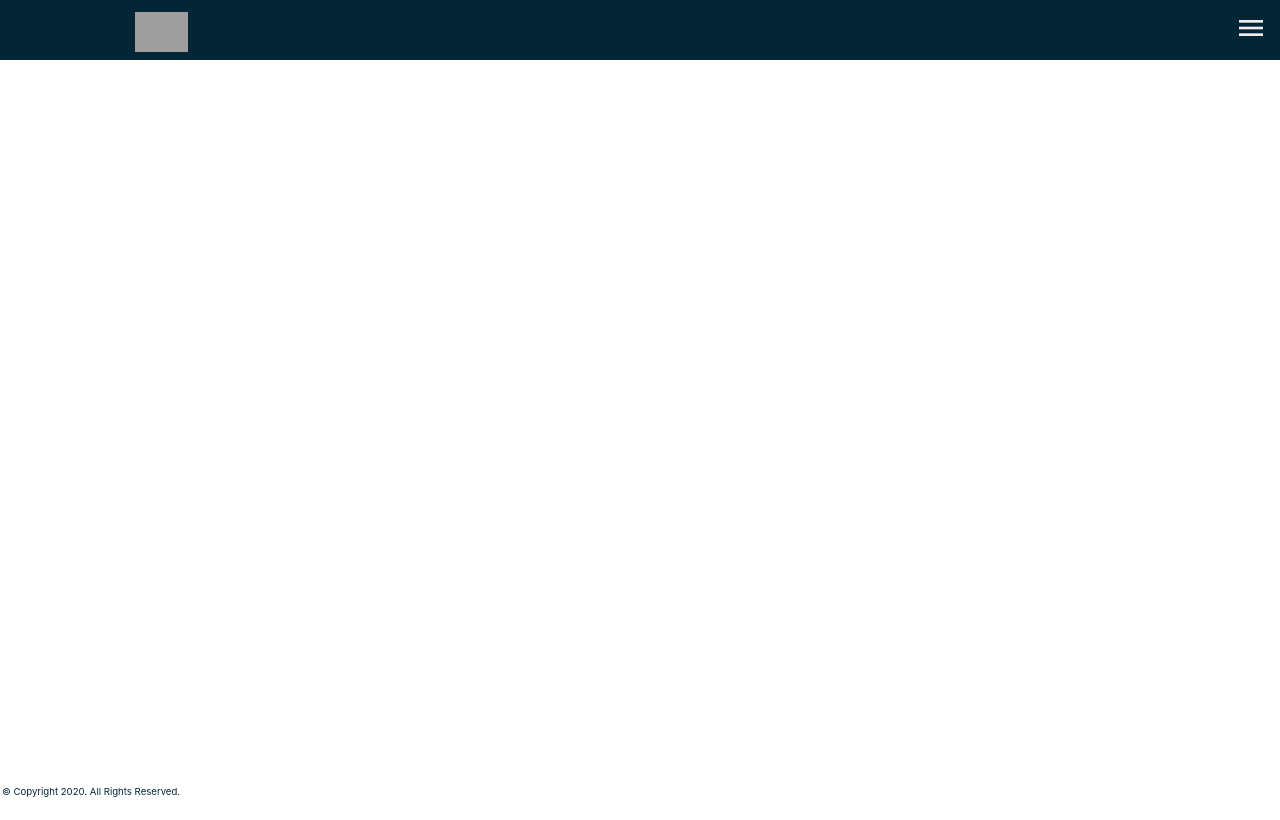
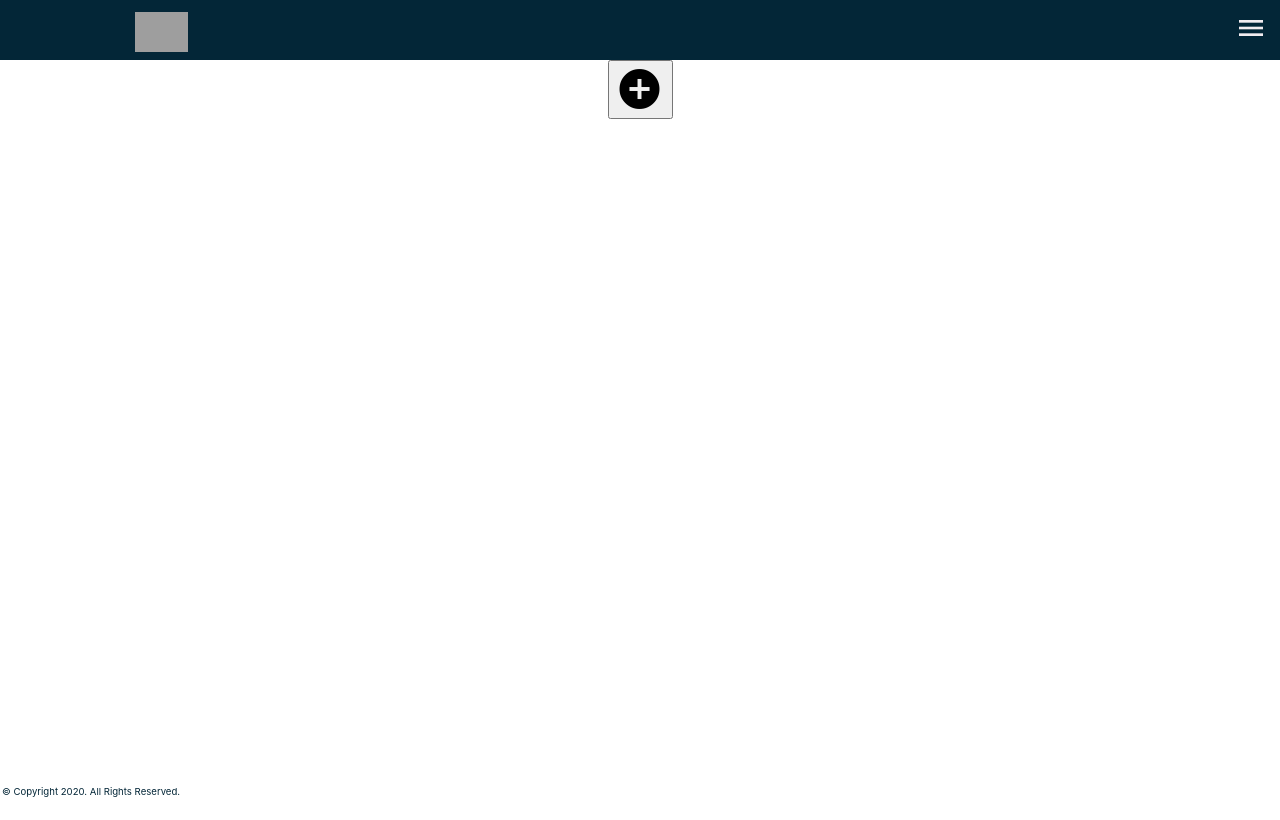
Before and after one commit to tflosse/Serge-React, a React (Create React App) app in the folder serge-client-app/: page /trips/1 in a window 1280 px wide. Built offline with nearby package versions, Linux system fonts and the light colour scheme; no server answers; grey boxes are pictures that could not be loaded.

Commit message:
Added route to trip detials and mapped reservations

```diff
--- a/serge-client-app/src/App.js
+++ b/serge-client-app/src/App.js
@@ -7,6 +7,7 @@ import "./App.css";
 import Landing from "./components/shared/Landing";
 import Home from "./components/auth/Home";
 import Dashboard from "./components/routes/Dashboard";
+import TripDetails from "./components/routes/TripDetails";
 import Layout from "./components/shared/Layout";
 import NewReservation from "./components/routes/NewReservation";
 
@@ -103,6 +104,16 @@ export default function App() {
             />
             <Route
               exact
+              path={"/trips/:id"}
+              render={(props) => (
+                <TripDetails
+                  {...props}
+                  loggedInStatus={currentUser.loggedInStatus}
+                />
+              )}
+            />
+            <Route
+              exact
               path={"/reservations/new"}
               render={(props) => (
                 <NewReservation
--- a/serge-client-app/src/components/routes/Dashboard.js
+++ b/serge-client-app/src/components/routes/Dashboard.js
@@ -46,7 +46,9 @@ export default function Dashboard(props) {
         <div className="Dashboard">
             {tripsToDisplay}
             <div className="New-Trip">
-                <button><span className="material-icons" id="new-trip">add_circle</span></button>
+                <Link to="/reservations/new">
+                    <button><span className="material-icons" id="new-trip">add_circle</span></button>
+                </Link>
             </div>
         </div>
     )
--- /dev/null
+++ b/serge-client-app/src/components/routes/TripDetails.jsx
@@ -0,0 +1,54 @@
+import React, { useState, useEffect } from 'react';
+import { Link } from 'react-router-dom';
+import axios from 'axios';
+
+export default function TripDetails(props) {
+
+
+    const [reservations, setReservations] = useState([]);
+
+    useEffect(() => {
+        console.log("Getting reservations")
+        const getReservations = async () => {
+            await axios
+            .get(`http://localhost:3000/trips/${props.match.params.id}`, { withCredentials: true })
+            .then((response) => {
+                console.log("Reservations - reponse: ", response)
+                setReservations(response.data.reservations)
+            })
+            .catch((error) => {
+                console.log(error);
+            })
+        };
+        getReservations();
+    }, []);
+
+    const reservationsToDipslay = reservations.map(reservation => {
+
+        const getDate = (date) => {
+            let onlyDate = date.split("T")
+            let shortDate = onlyDate[0].split("-")
+            return (`${shortDate[1]}.${shortDate[2]}`)
+        }
+        return (
+            <div className="Reservation-Container" key={reservation.id}>
+                <h3>{reservation.nickname}</h3>
+                <h4>{getDate(reservation.date_and_time)}</h4>
+                <Link to="/trips/:id">
+                    <button className="delete-button">
+                        <span className="material-icons delete-icon">delete</span>
+                    </button>
+                </Link>
+            </div>
+        )
+    });
+
+    return (
+        <div className="Trip-Details">
+            {reservationsToDipslay}
+            <Link to="/reservations/new">
+                    <button><span className="material-icons" id="new-trip">add_circle</span></button>
+            </Link>
+        </div>
+    )
+}
```
